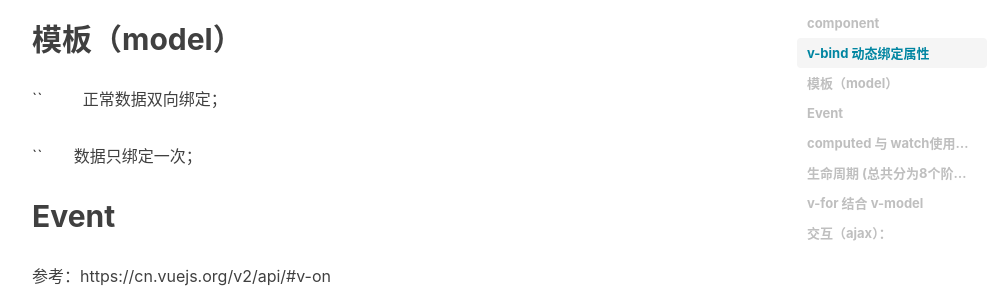
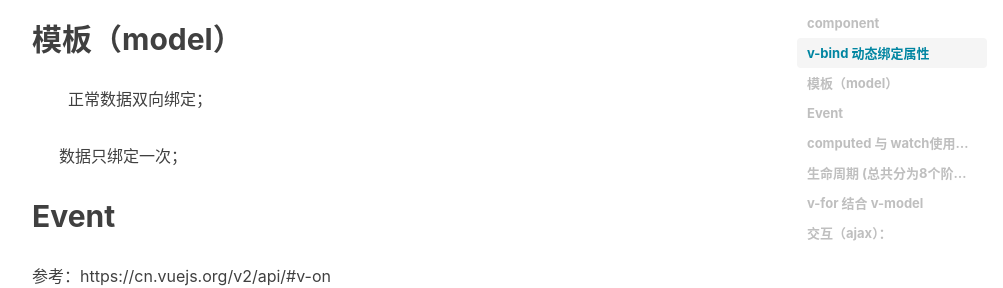
Before and after one commit to devin-huang/devin-huang.github.io, a Jekyll site: the page built from _posts/2017-08-01-Vue开发.md, in a window 1280 px wide and 900 px high, scrolled down 2208 px. Shown: the part 171-459 px from the top of the window, without its empty margins (233-1236 px from the left). Built offline with Jekyll 4.4.1, drawn with Linux system fonts in a browser that asks for light colours; nearby versions of some CDN libraries; comment, search, counter and statistics services are not loaded.

```diff
--- a/_posts/2017-08-01-Vue开发.md
+++ b/_posts/2017-08-01-Vue开发.md
@@ -70,9 +70,9 @@ tags:
 
 ## 模板（model）
 
-`{{ msg }}`         正常数据双向绑定；
+{{ msg }}         正常数据双向绑定；
 
-`{{ *msg }}`       数据只绑定一次；
+{{ *msg }}       数据只绑定一次；
 
 ## Event
 
```
